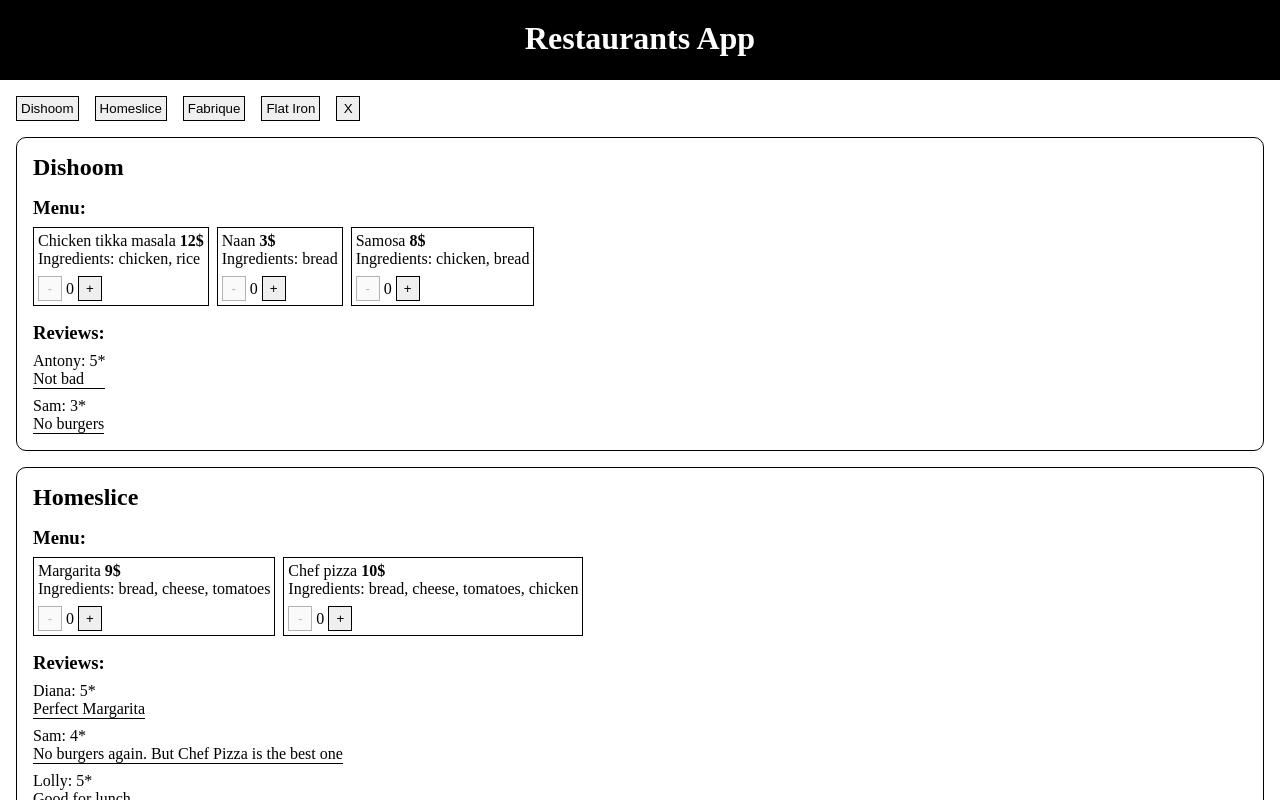
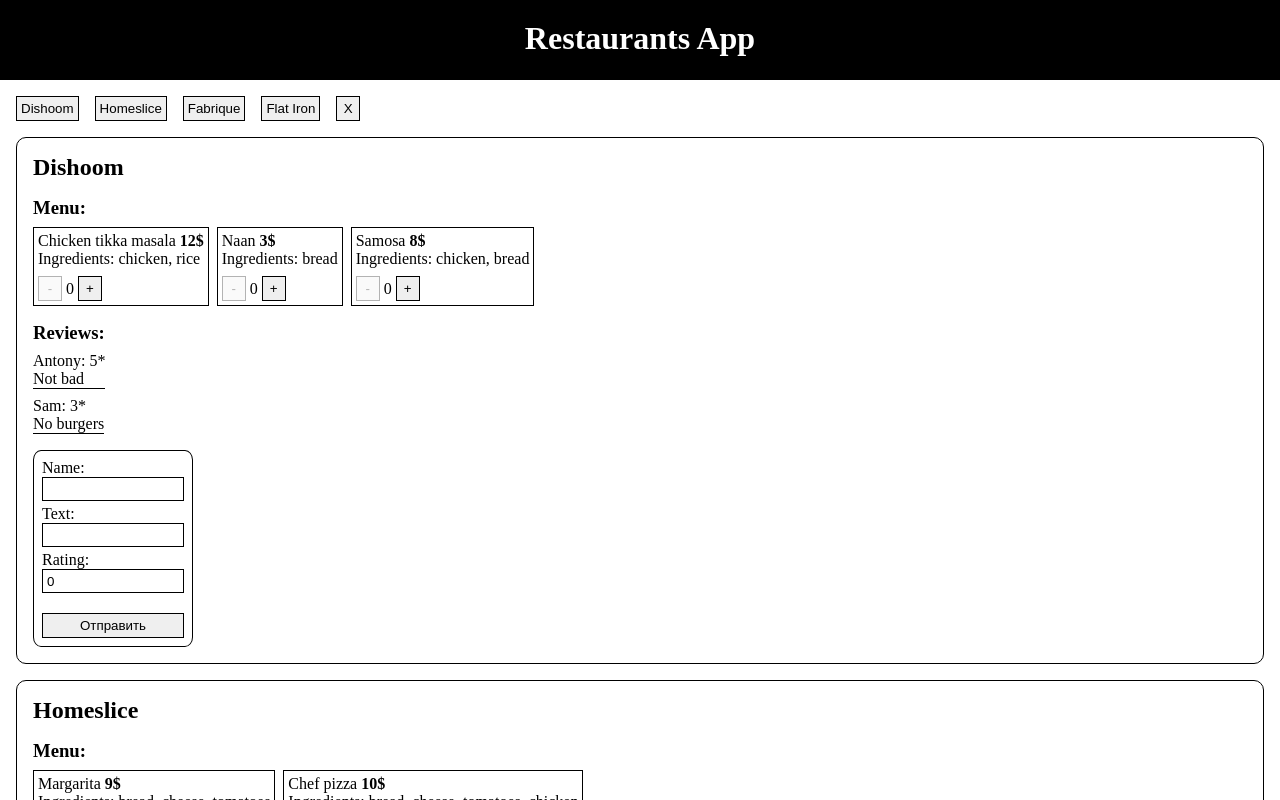
Before and after one commit to Vladuxexel/learn-react, a React (Vite) app: page / in a window 1280 px wide. Shown: the top 800 px of the page. Built offline with nearby package versions, Linux system fonts and the light colour scheme.

Commit message:
Добавлена форма отзыва

```diff
--- a/src/components/menu/component.tsx
+++ b/src/components/menu/component.tsx
@@ -3,9 +3,9 @@ import { Dish } from '../dish/component';
 import styles from './styles.module.scss';
 import classNames from 'classnames';
 
-export const Menu = ({ menu, className }: { menu: TDish[]; className: string }) => {
+export const Menu = ({ menu }: { menu: TDish[] }) => {
     return (
-        <div className={classNames(styles.menu, className)}>
+        <div className={classNames(styles.menu)}>
             <h3>Menu:</h3>
             <ul className={styles['menu-items']}>
                 {menu.map((dish) => (
--- a/src/components/restaurant/component.tsx
+++ b/src/components/restaurant/component.tsx
@@ -3,13 +3,15 @@ import styles from './styles.module.scss';
 import { Menu } from '../menu/component';
 import { Rating } from '../rating/component';
 import classNames from 'classnames';
+import { ReviewForm } from '../review-form/component';
 
 export const Restaurant = ({ restaurant, className }: { restaurant: TRestaurant; className: string }) => {
     return (
         <div className={classNames(styles.restaurant, className)}>
             <h1>{restaurant.name}</h1>
-            <Menu menu={restaurant.menu} className={styles.restaurant__menu} />
+            <Menu menu={restaurant.menu} />
             <Rating reviews={restaurant.reviews} />
+            <ReviewForm onReviewSent={(review) => console.log(review)} />
         </div>
     );
 };
--- a/src/components/restaurant/styles.module.scss
+++ b/src/components/restaurant/styles.module.scss
@@ -2,8 +2,7 @@
     border: 1px solid;
     border-radius: 10px;
     padding: 1rem;
+    display: flex;
+    flex-direction: column;
+    gap: 1rem;
 }
-
-.restaurant__menu {
-    margin: 1rem 0;
-}
--- a/src/components/restaurants-container/component.tsx
+++ b/src/components/restaurants-container/component.tsx
@@ -12,9 +12,11 @@ export const RestaurantsContainer = ({
     return (
         <div className={className}>
             {Array.isArray(content) ? (
-                content.map((item) => <Restaurant restaurant={item} className={styles['restaurant-item']} />)
+                content.map((item) => (
+                    <Restaurant key={item.id} restaurant={item} className={styles['restaurant-item']} />
+                ))
             ) : (
-                <Restaurant restaurant={content} className={styles['restaurant-item']} />
+                <Restaurant key={content.id} restaurant={content} className={styles['restaurant-item']} />
             )}
         </div>
     );
--- /dev/null
+++ b/src/components/review-form/component.tsx
@@ -0,0 +1,62 @@
+import { useReducer } from 'react';
+import { Button } from '../button/component';
+import styles from './styles.module.scss';
+import { Action, ReviewFormData } from '@models';
+
+const INITIAL_VALUE: ReviewFormData = {
+    name: '',
+    text: '',
+    rating: 0
+};
+
+const reducer = (state: ReviewFormData, { type, payload }: Action<number | string>): ReviewFormData => {
+    const reducerMap: Map<string, ReviewFormData> = new Map([
+        ['setName', { ...INITIAL_VALUE, name: String(payload) }],
+        ['setText', { ...state, text: String(payload) }],
+        ['setRating', { ...state, rating: Number(payload) }]
+    ]);
+
+    return reducerMap.get(type) ?? state;
+};
+
+export const ReviewForm = ({ onReviewSent }: { onReviewSent: (review: ReviewFormData) => void }) => {
+    const [form, dispatch] = useReducer(reducer, INITIAL_VALUE);
+
+    return (
+        <div className={styles.form}>
+            <label htmlFor="name">
+                Name:
+                <input
+                    className={styles.field}
+                    id="name"
+                    type="text"
+                    value={form.name}
+                    onChange={(event) => dispatch({ type: 'setName', payload: event.target.value })}
+                />
+            </label>
+            <label htmlFor="text">
+                Text:
+                <input
+                    className={styles.field}
+                    id="text"
+                    type="text"
+                    value={form.text}
+                    onChange={(event) => dispatch({ type: 'setText', payload: event.target.value })}
+                />
+            </label>
+            <label htmlFor="rating">
+                Rating:
+                <input
+                    className={styles.field}
+                    id="rating"
+                    type="number"
+                    min="0"
+                    max="5"
+                    value={form.rating}
+                    onChange={(event) => dispatch({ type: 'setRating', payload: event.target.value })}
+                />
+            </label>
+            <Button onClick={() => onReviewSent(form)}>Отправить</Button>
+        </div>
+    );
+};
--- /dev/null
+++ b/src/components/review-form/styles.module.scss
@@ -0,0 +1,26 @@
+.form {
+    display: flex;
+    flex-direction: column;
+    width: 10rem;
+    gap: 0.25rem;
+    border: 1px solid;
+    padding: 0.5rem;
+    border-radius: 5%;
+}
+
+.field {
+    border: 1px solid;
+    width: 100%;
+    height: 1.5rem;
+    padding: 0.25rem;
+
+    &[type='submit'] {
+        cursor: pointer;
+    }
+}
+
+label {
+    &:last-of-type {
+        margin-bottom: 1rem;
+    }
+}
--- /dev/null
+++ b/src/models/action.ts
@@ -0,0 +1,4 @@
+export interface Action<T> {
+    type: string;
+    payload: T;
+}
--- a/src/models/index.ts
+++ b/src/models/index.ts
@@ -1,3 +1,5 @@
 export * from './dish';
 export * from './review';
 export * from './restaurant';
+export * from './review-form-data';
+export * from './action';
--- /dev/null
+++ b/src/models/review-form-data.ts
@@ -0,0 +1,5 @@
+export interface ReviewFormData {
+    name: string;
+    text: string;
+    rating: number;
+}
```
